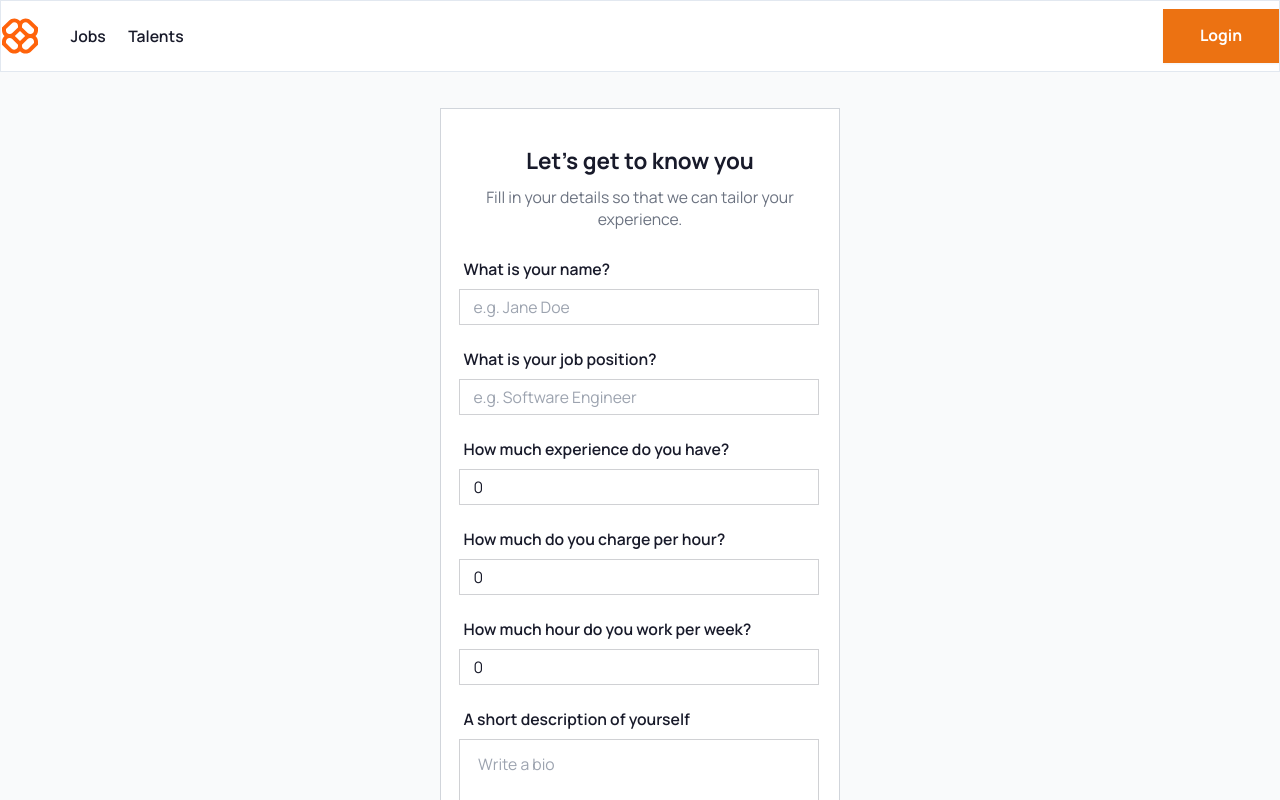
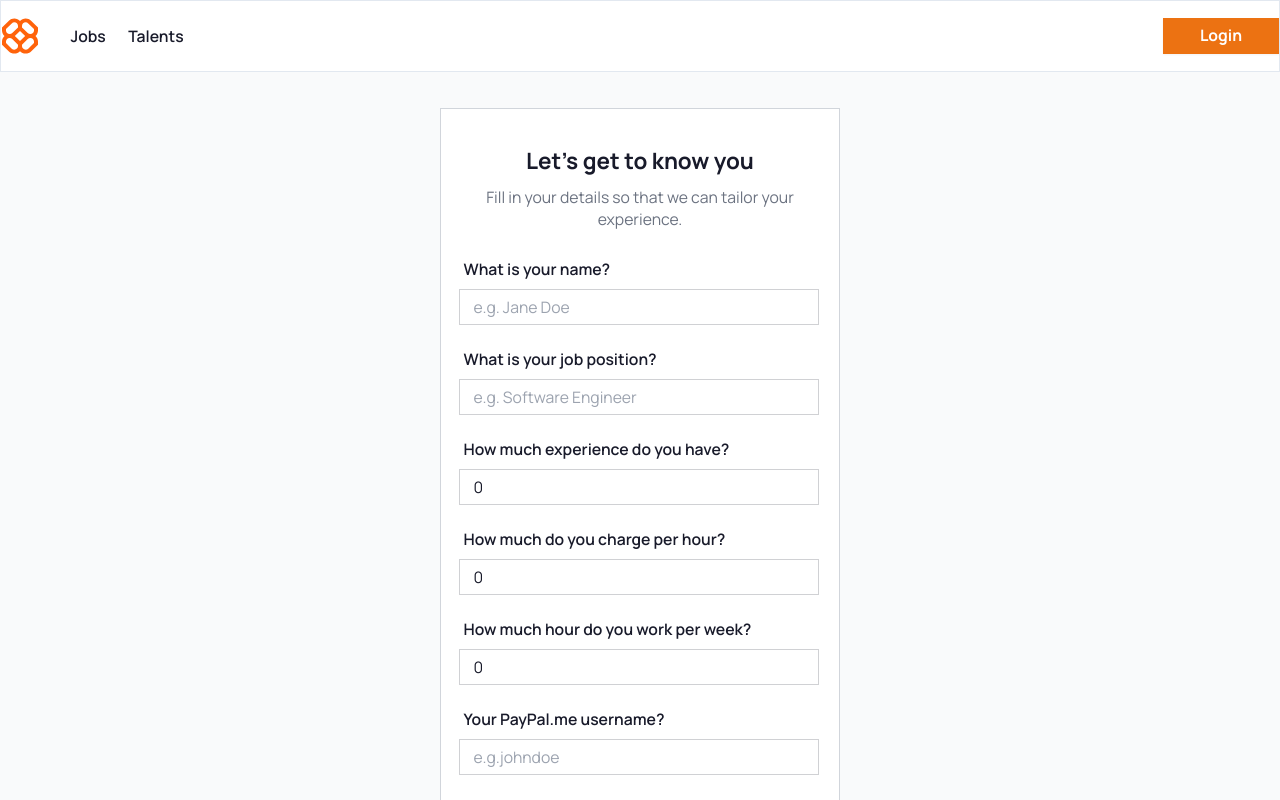
Before and after one commit to arjunkdot/cyb-hackathon, a Next.js app: page /dashboard/onboarding in a window 1280 px wide. Shown: the top 800 px of the page. Built offline with nearby package versions, Linux system fonts and the light colour scheme; no server answers; the database is empty.

Commit message:
refactor: header, loading and donation

```diff
--- /dev/null
+++ b/app/components/general/Loading.tsx
@@ -0,0 +1,20 @@
+import Image from "next/image";
+import React from "react";
+
+function Loading() {
+  return (
+    <div className="min-h-[calc(100vh-72px)] bg-gray-50 overflow-hidden">
+      <div className="container flex items-center justify-center min-h-[calc(100vh-72px)]">
+        <Image
+          src="/logo.svg"
+          alt="loading"
+          width={36}
+          height={36}
+          className="animate-spin"
+        />
+      </div>
+    </div>
+  );
+}
+
+export default Loading;
--- a/app/components/navigation/header.tsx
+++ b/app/components/navigation/header.tsx
@@ -110,7 +110,7 @@ function Header() {
           ) : (
             <Link
               href="/login"
-              className="btn btn-primary text-white font-bold py-1 px-8">
+              className="btn btn-primary btn-sm text-white font-bold py-2 px-8">
               Login
             </Link>
           )}
--- a/app/dashboard/onboarding/page.tsx
+++ b/app/dashboard/onboarding/page.tsx
@@ -12,6 +12,7 @@ const formSchema = z.object({
   pay: z.number().min(1, "Pay must be a positive number"),
   hours_per_week: z.number().min(1, "Hours per week must be a positive number"),
   bio: z.string().min(1, "Description is required"),
+  paypal: z.string().min(1).optional(),
 });
 type FormData = z.infer<typeof formSchema>;
 type FormErrors = Partial<Record<keyof FormData, string>>;
@@ -24,6 +25,7 @@ function Onboarding() {
     pay: 0,
     hours_per_week: 0,
     bio: "",
+    paypal: "",
   });
   const [errors, setErrors] = useState<FormErrors>({});
   const [isSubmitting, setIsSubmitting] = useState(false);
@@ -44,6 +46,7 @@ function Onboarding() {
       pay: Number(formData.pay),
       hours_per_week: Number(formData.hours_per_week),
       bio: formData.bio,
+      paypal: formData.paypal,
     });
 
     if (!parsedData.success) {
@@ -72,6 +75,7 @@ function Onboarding() {
           pay: 0,
           hours_per_week: 0,
           bio: "",
+          paypal: "",
         });
 
         router.push("/dashboard/");
@@ -197,6 +201,27 @@ function Onboarding() {
             <label className="form-control w-full max-w-xs mt-3">
               <div className="label">
                 <span className="label-text text-sm font-semibold">
+                  Your PayPal.me username?
+                </span>
+              </div>
+              <input
+                type="number"
+                name="paypal"
+                value={formData.paypal}
+                onChange={handleChange}
+                placeholder="e.g.johndoe"
+                min={0}
+                className="input input-sm input-bordered w-full max-w-xs"
+              />
+              {errors.paypal && (
+                <p className="text-red-500 text-xs font-semibold">
+                  {errors.paypal}
+                </p>
+              )}
+            </label>
+            <label className="form-control w-full max-w-xs mt-3">
+              <div className="label">
+                <span className="label-text text-sm font-semibold">
                   A short description of yourself
                 </span>
               </div>
--- a/app/job/[slug]/page.tsx
+++ b/app/job/[slug]/page.tsx
@@ -5,6 +5,7 @@ import { useParams, useRouter, useSearchParams } from "next/navigation";
 import React, { useEffect, useState } from "react";
 import { MdOutlineBookmarkBorder, MdOutlineArrowOutward } from "react-icons/md";
 import { applyForJob } from "@/lib/jobApplicationService"; // Example service function to handle application submission
+import Loading from "@/app/components/general/Loading";
 
 function TalentProfile({ jobId }) {
   const router = useRouter();
@@ -98,7 +99,7 @@ function TalentProfile({ jobId }) {
     }
   };
   if (isLoading) {
-    return <div>Loading...</div>;
+    return <Loading />;
   }
 
   return (
@@ -114,8 +115,7 @@ function TalentProfile({ jobId }) {
           <div className="flex flex-wrap space-x-1">
             <button
               className="btn btn-primary text-white"
-              onClick={insertApplication}
-            >
+              onClick={insertApplication}>
               <MdOutlineArrowOutward className="text-lg" />
               Apply
             </button>
--- a/app/page.tsx
+++ b/app/page.tsx
@@ -16,7 +16,7 @@ export default function Home() {
             </h1>
             <p className="w-[85%]">
               PixaJobs helps you find your next freelance job faster. Because,
-              life is too short waste working on things you don&apos;t care
+              life is too short to waste working on things you don&apos;t care
               about. Join today and start hunting for your next thing.
             </p>
             <Link
--- a/app/talent/[slug]/page.tsx
+++ b/app/talent/[slug]/page.tsx
@@ -10,7 +10,7 @@ import Rating from "@/app/components/general/Rating";
 import RatingBars from "@/app/components/general/RatingBars";
 import Comment from "@/app/components/general/Comment";
 import { supabase } from "@/lib/supabaseClient";
-
+import Loading from "@/app/components/general/Loading";
 function TalentProfile() {
   const [isLoading, setIsLoading] = useState<boolean>(false);
 
@@ -20,6 +20,7 @@ function TalentProfile() {
     experience: "",
     payRange: "",
     hours: "",
+    paypal: "",
   });
 
   useEffect(() => {
@@ -37,7 +38,6 @@ function TalentProfile() {
           if (error) {
             throw error;
           }
-          console.log(data);
 
           if (data && data.length > 0) {
             setUserData({
@@ -46,10 +46,10 @@ function TalentProfile() {
               experience: data[0].experience || 0,
               payRange: data[0].pay || 0,
               hours: data[0].hours_per_week || 0,
+              paypal: data[0].paypal || "",
             });
           } else {
             setUserData([]);
-            console.log();
           }
         }
       } catch (error) {
@@ -63,7 +63,7 @@ function TalentProfile() {
   }, []);
 
   if (isLoading) {
-    return <div>Loading...</div>;
+    return <Loading />;
   }
   return (
     <div className="min-h-[calc(100vh-72px)] bg-gray-100 py-10">
@@ -88,7 +88,10 @@ function TalentProfile() {
               <MdOutlineHandshake className="text-lg" />
               Hire Talent
             </a>
-            <a href="#" className="btn btn-secondary text-white">
+            <a
+              href={`https://paypal.me/${userData.paypal}`}
+              target="_blank"
+              className="btn btn-secondary text-white">
               <BiDollarCircle className="text-lg" />
               Donate
             </a>
@@ -177,8 +180,7 @@ function TalentProfile() {
                   <Rating />
                   <textarea
                     className="textarea textarea-bordered w-full mt-3"
-                    placeholder="Write a review"
-                  ></textarea>
+                    placeholder="Write a review"></textarea>
                   <button className="btn btn-primary text-white w-full mt-3">
                     Add Review
                   </button>
--- a/types/types.ts
+++ b/types/types.ts
@@ -11,6 +11,7 @@ export type TalentCardType = {
     description: string;
     rating?: number;
     tags?: string[];
+    paypal?: string;
 }
 
 export type NotificatonType = {
```
